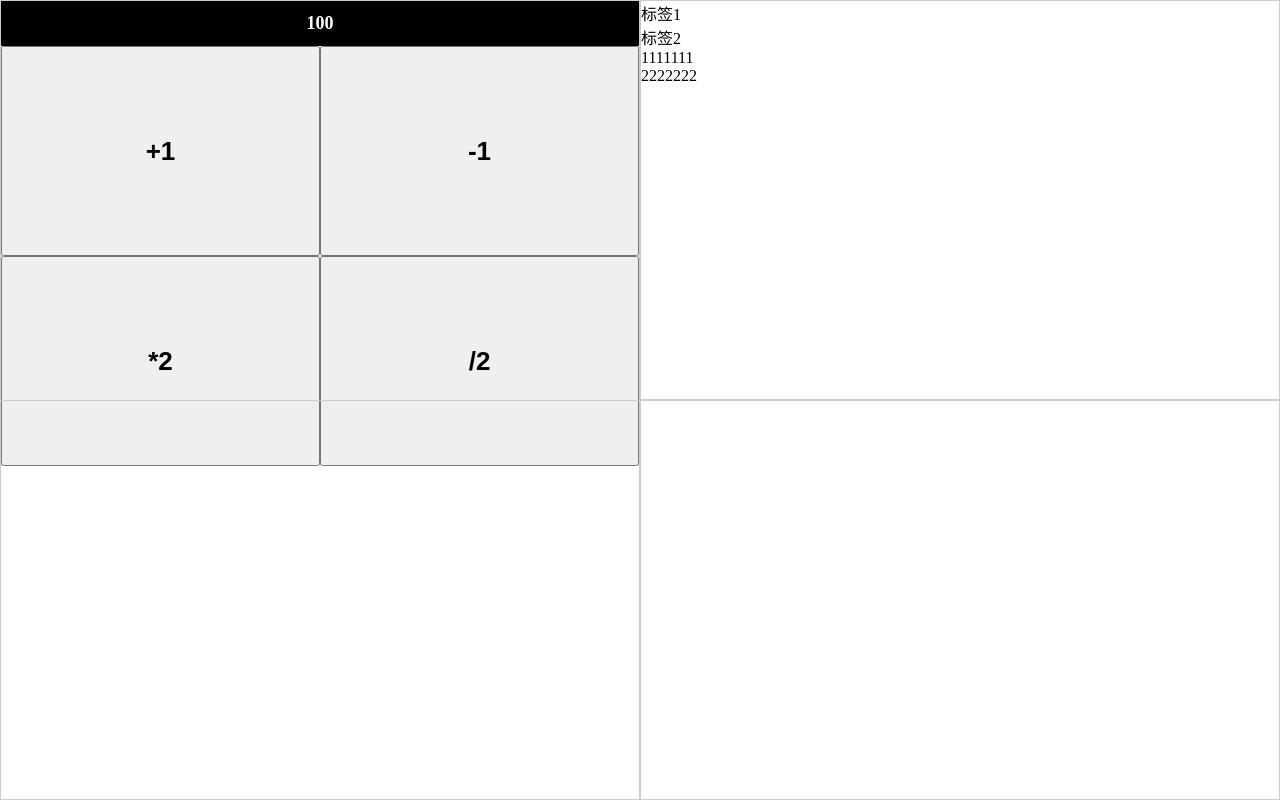
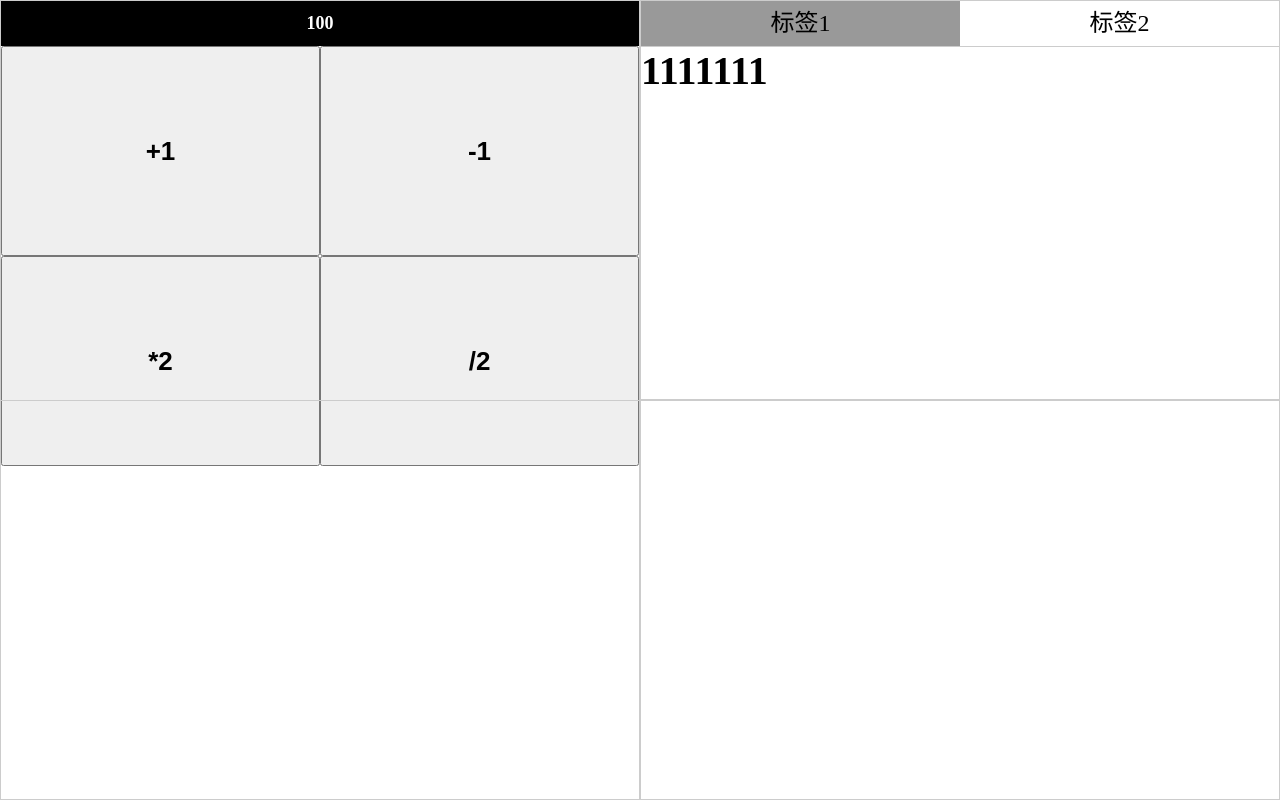
Before and after one commit to XiaoPan-Struggle/MVC-demo, a website: page src/index.html in a window 1280 px wide. Drawn offline with nearby package versions, Linux system fonts and the light colour scheme.

Commit message:
功能2样式

```diff
--- a/src/index.html
+++ b/src/index.html
@@ -20,11 +20,11 @@
     </section>
     <section>
       <ol>
-        <li>标签1</li>
+        <li class="active">标签1</li>
         <li>标签2</li>
       </ol>
       <div class="content">1111111</div>
-      <div class="content">2222222</div>
+      <div class="content show">2222222</div>
     </section>
     <section>
       <div class="movebox"></div>
--- a/src/style.css
+++ b/src/style.css
@@ -19,3 +19,25 @@
   font-size: 26px;
   font-weight: 600;
 }
+ol{
+  list-style: none;
+  display: flex;
+  border-bottom: 1px solid #ccc;
+}
+ol li {
+  width: 50vw;
+  height: 45px;
+  line-height: 45px;
+  text-align: center;
+  font-size: 24px;
+}
+ol li.active {
+  background-color: #999;
+}
+.content {
+  font-size: 40px;
+  font-weight: 800;
+}
+.show{
+  display: none;
+}
```
Also changed, not shown: src/main.js (line endings or trailing spaces).
